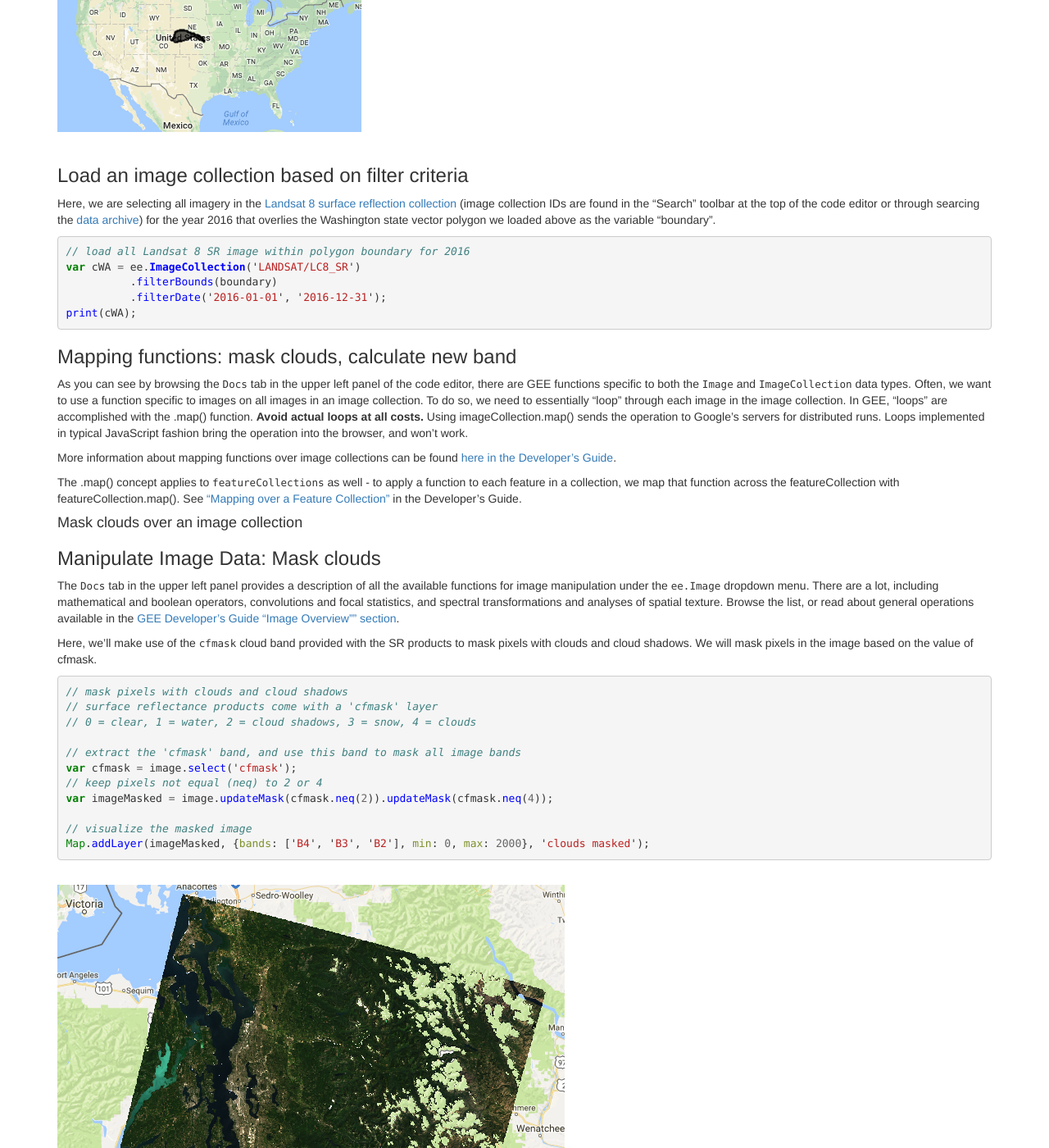
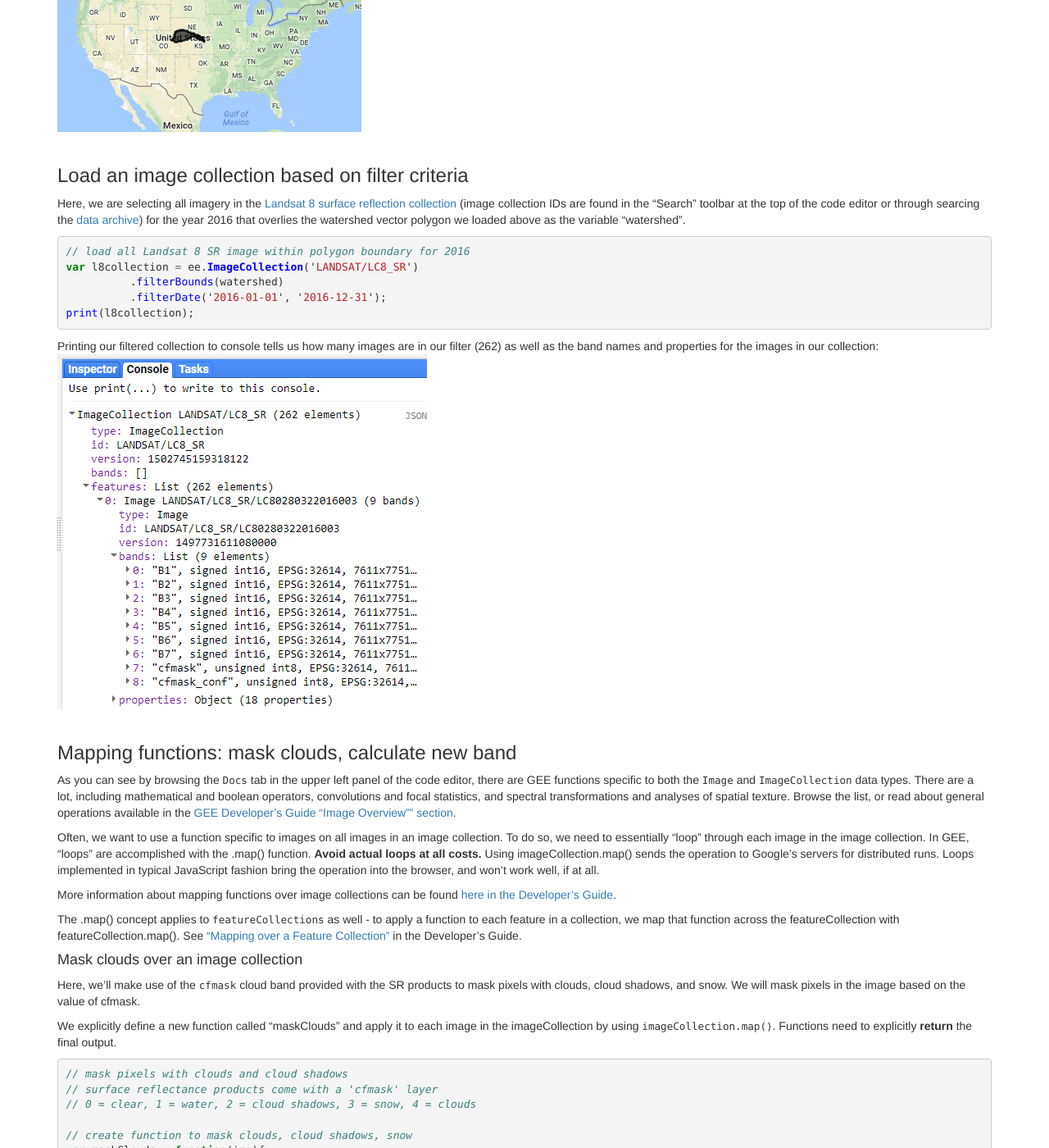
Before and after one commit to geohackweek/GoogleEarthEngine, a Jekyll site: the page built from _episodes/03-load-imagery.md, in a window 1280 px wide and 1400 px high, scrolled down 3055 px. Shown: the whole window at 82% size. Built offline with Jekyll 4.4.1, drawn with Linux system fonts in a browser that asks for light colours; some of the changed text lies outside the part shown.

Commit message:
new cloud masking images

```diff
--- a/_episodes/03-load-imagery.md
+++ b/_episodes/03-load-imagery.md
@@ -81,11 +81,11 @@ Once you've determined the "name" property for your watershed, use the featureCo
 
 {% highlight javascript %}
 // use the inspector tool to find the name of a watershed that interests you
-var boundary = WBD.filterMetadata('name', 'equals', 'Republican');
+var watershed = WBD.filterMetadata('name', 'equals', 'Republican');
 
-print(boundary);
-Map.centerObject(boundary,7);
-Map.addLayer(boundary, {}, 'WA');
+print(watershed);
+Map.centerObject(watershed,7);
+Map.addLayer(watershed, {}, 'watershed');
 {% endhighlight %}
 
 Watershed of interest: The Republican River Basin
@@ -95,48 +95,61 @@ Watershed of interest: The Republican River Basin
 
 
 ### Load an image collection based on filter criteria
-Here, we are selecting all imagery in the [Landsat 8 surface reflection collection](https://code.earthengine.google.com/dataset/LANDSAT/LC8_SR) (image collection IDs are found in the "Search" toolbar at the top of the code editor or through searcing the [data archive](https://code.earthengine.google.com/datasets/)) for the year 2016 that overlies the Washington state vector polygon we loaded above as the variable "boundary".
+Here, we are selecting all imagery in the [Landsat 8 surface reflection collection](https://code.earthengine.google.com/dataset/LANDSAT/LC8_SR) (image collection IDs are found in the "Search" toolbar at the top of the code editor or through searcing the [data archive](https://code.earthengine.google.com/datasets/)) for the year 2016 that overlies the watershed vector polygon we loaded above as the variable "watershed".
 
 {% highlight javascript %}
 // load all Landsat 8 SR image within polygon boundary for 2016
-var cWA = ee.ImageCollection('LANDSAT/LC8_SR')
-          .filterBounds(boundary)
+var l8collection = ee.ImageCollection('LANDSAT/LC8_SR')
+          .filterBounds(watershed)
           .filterDate('2016-01-01', '2016-12-31');
-print(cWA);
+print(l8collection);
 {% endhighlight %}
 
+Printing our filtered collection to console tells us how many images are in our filter (262) as well as the band names and properties for the images in our collection:
+<br>
+<img src="../fig/03_collection.png" border = "10">
+<br><br>
+
 ### Mapping functions: mask clouds, calculate new band
-As you can see by browsing the `Docs` tab in the upper left panel of the code editor, there are GEE functions specific to both the `Image` and `ImageCollection` data types. Often, we want to use a function specific to images on all images in an image collection. To do so, we need to essentially "loop" through each image in the image collection. In GEE, "loops" are accomplished with the .map() function. **Avoid actual loops at all costs.** Using imageCollection.map() sends the operation to Google's servers for distributed runs. Loops implemented in typical JavaScript fashion bring the operation into the browser, and won't work.
+As you can see by browsing the `Docs` tab in the upper left panel of the code editor, there are GEE functions specific to both the `Image` and `ImageCollection` data types. There are a lot, including mathematical and boolean operators, convolutions and focal statistics, and spectral transformations and analyses of spatial texture. Browse the list, or read about general operations available in the [GEE Developer's Guide "Image Overview"" section](https://developers.google.com/earth-engine/image_overview).
+
+Often, we want to use a function specific to images on all images in an image collection. To do so, we need to essentially "loop" through each image in the image collection. In GEE, "loops" are accomplished with the .map() function. **Avoid actual loops at all costs.** Using imageCollection.map() sends the operation to Google's servers for distributed runs. Loops implemented in typical JavaScript fashion bring the operation into the browser, and won't work well, if at all.
 
 More information about mapping functions over image collections can be found [here in the Developer's Guide](https://developers.google.com/earth-engine/ic_mapping).
 
 The .map() concept applies to `featureCollections` as well - to apply a function to each feature in a collection, we map that function across the featureCollection with featureCollection.map(). See ["Mapping over a Feature Collection"](https://developers.google.com/earth-engine/feature_collection_mapping) in the Developer's Guide.
 
 #### Mask clouds over an image collection
+Here, we'll make use of the `cfmask` cloud band provided with the SR products to mask pixels with clouds, cloud shadows, and snow. We will mask pixels in the image based on the value of cfmask.
 
-### Manipulate Image Data: Mask clouds
-The `Docs` tab in the upper left panel provides a description of all the available functions for image manipulation under the `ee.Image` dropdown menu. There are a lot, including mathematical and boolean operators, convolutions and focal statistics, and spectral transformations and analyses of spatial texture. Browse the list, or read about general operations available in the [GEE Developer's Guide "Image Overview"" section](https://developers.google.com/earth-engine/image_overview).
-
-Here, we'll make use of the `cfmask` cloud band provided with the SR products to mask pixels with clouds and cloud shadows. We will mask pixels in the image based on the value of cfmask.
+We explicitly define a new function called "maskClouds" and apply it to each image in the imageCollection by using `imageCollection.map()`. Functions need to explicitly **return** the final output.
 
 {% highlight javascript %}
 // mask pixels with clouds and cloud shadows
 // surface reflectance products come with a 'cfmask' layer
 // 0 = clear, 1 = water, 2 = cloud shadows, 3 = snow, 4 = clouds
 
-// extract the 'cfmask' band, and use this band to mask all image bands
-var cfmask = image.select('cfmask');
-// keep pixels not equal (neq) to 2 or 4
-var imageMasked = image.updateMask(cfmask.neq(2)).updateMask(cfmask.neq(4));
+// create function to mask clouds, cloud shadows, snow
+var maskClouds = function(img){
+  var cfmask = img.select('cfmask');
+  return img.updateMask(cfmask.lt(2));   // keep clear (0) pixels
+};
 
-// visualize the masked image
-Map.addLayer(imageMasked, {bands: ['B4', 'B3', 'B2'], min: 0, max: 2000}, 'clouds masked');
+// use "map" to apply the function to each image in the collection
+var l8masked = l8collection.map(maskClouds);
+
+// visualize the first image in the collection, pre- and post- mask
+var visParams = {bands: ['B4','B3','B2'], min: 150, max: 2000}
+Map.addLayer(ee.Image(l8masked.first()), visParams, 'clouds masked')
+Map.addLayer(ee.Image(l8collection.first()), visParams, 'original')
 {% endhighlight %}
 
 <br>
-<img src="../fig/03_tccSeattleMasked.png" border = "10">
+<img src="../fig/03_masked.png" border = "10">
 <br><br>
-Here, we explicitly define a new function called "maskClouds" and apply it to each image in the imageCollection by using `imageCollection.map()`. Functions need to explicitly **return** the final output.
+
+
+
 
 {% highlight javascript %}
 // create function to mask clouds, cloud shadows, snow
```
Also changed, not shown: fig/03_collection.png (added), fig/03_masked.png (added).
